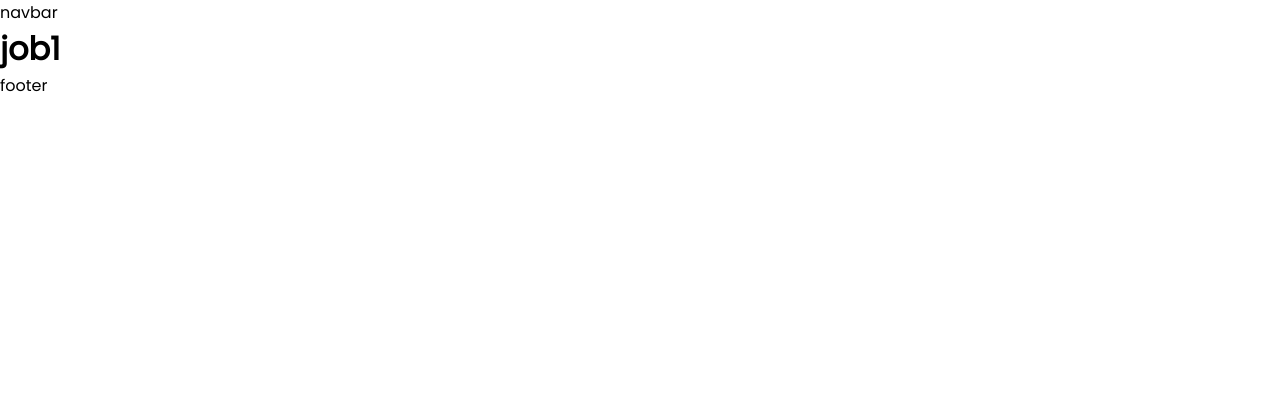
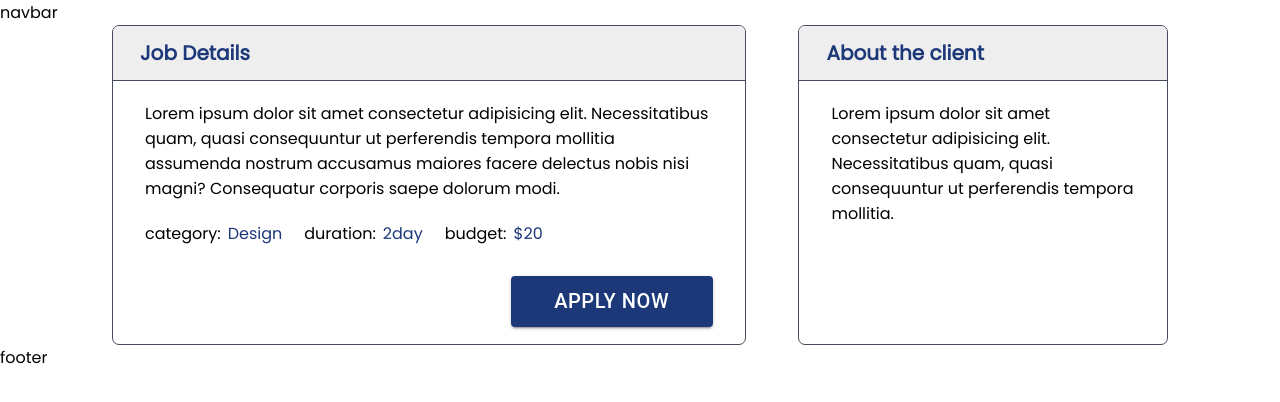
Before and after one commit to CA-G12/g-lanceer, a React (Create React App) app in the folder client/: page /job/1 in a window 1280 px wide. Shown: the top 402 px of the page. Built offline with nearby package versions, Linux system fonts and the light colour scheme.

Commit message:
feat: edit files jobs components

```diff
--- a/client/src/components/filter/style.css
+++ b/client/src/components/filter/style.css
@@ -1,8 +1,8 @@
-.container{
+/* .container{
   width: 250px;
   min-Height: 400px;
   position: relative;
-}
+} */
 .sideBar{
   position: absolute;
   right: 150px;
--- a/client/src/components/jobDetails/index.tsx
+++ b/client/src/components/jobDetails/index.tsx
@@ -1,10 +1,18 @@
 import { Button } from '@mui/material';
-import { Link } from 'react-router-dom';
-import './index.css';
+import './style.css';
 
-function jobDetails() {
+interface Job {
+  category: string,
+  duration: string,
+  budget: number
+}
+interface Props {
+  job:Job
+}
+
+function JobDetails({ job }: Props) {
   return (
-    <div className="wrapper">
+    <div className="wrapper container">
       <div className="details">
         <div className="top">
           <h2>Job Details</h2>
@@ -17,7 +25,24 @@ function jobDetails() {
             assumenda nostrum accusamus maiores facere delectus
             nobis nisi magni? Consequatur corporis saepe dolorum modi.
           </p>
-          <Link to="/" className="link-btn">
+          <div className="jobs-details">
+            <p>
+              category:
+              <span>{job.category}</span>
+            </p>
+            <p>
+              duration:
+              <span>{job.duration}</span>
+            </p>
+            <p>
+              budget:
+              <span>
+                $
+                {job.budget}
+              </span>
+            </p>
+          </div>
+          <div className="link-btn">
             <Button
               className="join-freelance-button"
               variant="contained"
@@ -27,12 +52,13 @@ function jobDetails() {
                 padding: '.5rem 2rem',
                 marginTop: '30px',
                 fontSize: '20px',
+                width: '202px',
               }}
             >
               Apply Now
             </Button>
 
-          </Link>
+          </div>
         </div>
       </div>
       <div className="about">
@@ -43,9 +69,7 @@ function jobDetails() {
           <p>
             Lorem ipsum dolor sit amet consectetur
             adipisicing elit. Necessitatibus quam, quasi
-            consequuntur ut perferendis tempora mollitia
-            assumenda nostrum accusamus maiores facere delectus
-            nobis nisi magni? Consequatur corporis saepe dolorum modi.
+            consequuntur ut perferendis tempora mollitia.
           </p>
         </div>
       </div>
@@ -53,4 +77,4 @@ function jobDetails() {
   );
 }
 
-export default jobDetails;
+export default JobDetails;
--- a/client/src/components/jobDetails/index.css
+++ b/client/src/components/jobDetails/style.css
@@ -1,8 +1,6 @@
 .wrapper{
   display: flex;
   justify-content: space-between;
-  padding-left: 7px;
-  padding-right: 7px;
 }
 .details ,.about{
   display: flex;
@@ -10,6 +8,7 @@
   border:0.3px solid #424B5A;
   border-radius: 7px;
   overflow: hidden;
+  height: 320px;
 }
 .details{
   width: 60%;
@@ -24,16 +23,24 @@
 .top h2{
   padding: 27px;
   color:#1C3879;
+  font-size: 20px;
 }
 .content{
   padding: 0px 2rem;
   display: flex;
   flex-direction: column;
-  gap: 80px;
 }
 .content p{
   margin-top: 20px;
+}
 
+.jobs-details{
+  display: flex;
+  gap: 15px;
+}
+.jobs-details span{
+  color:#1C3879;
+  padding: 0 7px;
 }
 
 .about{
--- a/client/src/pages/Job/index.tsx
+++ b/client/src/pages/Job/index.tsx
@@ -1,12 +1,20 @@
-import { useParams } from 'react-router-dom';
+import JobDetails from '../../components/jobDetails';
+
+interface JobAbout {
+  category: string,
+  duration: string,
+  budget: number
+}
+
+const job: JobAbout = {
+  category: 'Design',
+  duration: '2day',
+  budget: 20,
+};
 
 function Job() {
-  const { id } = useParams();
   return (
-    <h1>
-      job
-      {id}
-    </h1>
+    <JobDetails job={job} />
   );
 }
 
```
